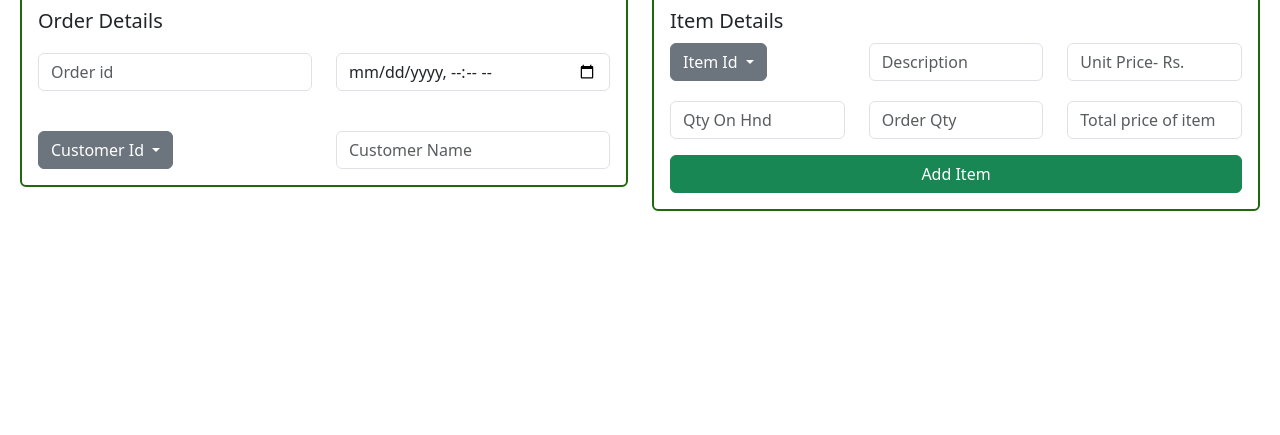
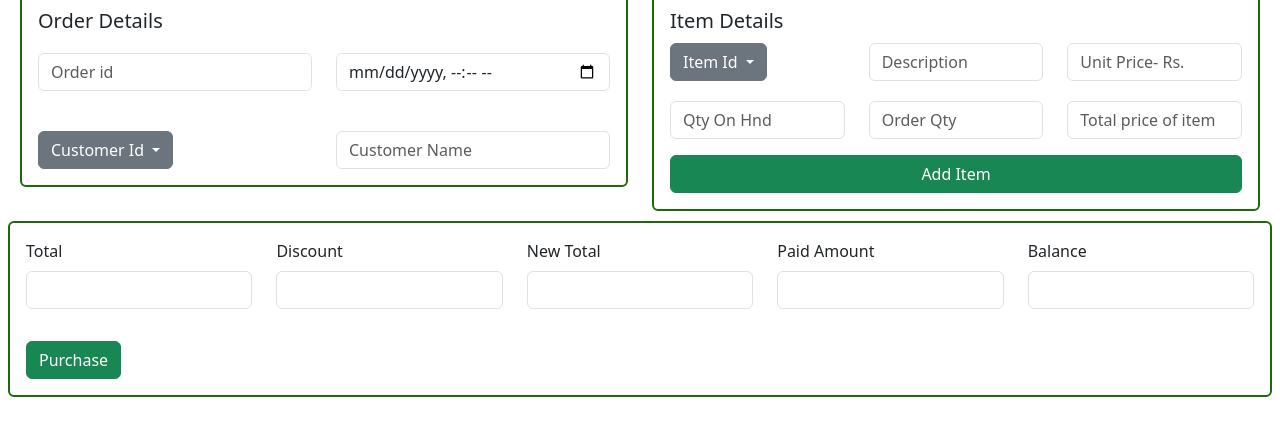
Before and after one commit to dimagisihilel/pos-system, a plain HTML site: page place_order.html in a window 1280 px wide. Shown: the part 85-520 px from the top of the page. Drawn offline with nearby package versions, Linux system fonts and the light colour scheme.

Commit message:
Create Purchase card

```diff
--- a/place_order.html
+++ b/place_order.html
@@ -34,6 +34,9 @@
            margin-top: 7px;
             margin-left: 480px;
         }*/
+        #plcOrdCard{
+            margin-top: 10px;
+        }
 
     </style>
 
@@ -174,6 +177,53 @@
         </div>
     </div>
 
+    <!--place order card-->
+    <div class="card cus-card mx-2" id="plcOrdCard">
+        <div class="card-body">
+            <form>
+                <div class="row">
+                    <div class="col -md-6 mb-3">
+                        <label for="total" class="form-label">Total</label>
+                        <input type="text" class="form-control" id="total">
+                    </div>
+                    <div class="col -md-6 mb-3">
+                        <label for="discount" class="form-label">Discount</label>
+                        <input type="text" class="form-control" id="discount">
+                    </div>
+                    <div class="col -md-6 mb-3">
+                        <label for="newTotal" class="form-label">New Total</label>
+                        <input type="text" class="form-control" id="newTotal">
+                    </div>
+                    <div class="col -md-6 mb-3">
+                        <label for="paidAmount" class="form-label">Paid Amount</label>
+                        <input type="text" class="form-control" id="paidAmount">
+                    </div>
+                    <div class="col -md-6 mb-3">
+                        <label for="balance" class="form-label">Balance</label>
+                        <input type="text" class="form-control" id="balance">
+                    </div>
+                </div>
+            </form>
+
+            <!--btn Purchase-->
+            <div class="row mt-3">
+                <div class="col">
+                    <button type="button" class="btn btn-success btn-block" id="btnpurchase">Purchase</button>
+                </div>
+            </div>
+        </div>
+    </div>
+
+
+
+
+
+
+
+
+
+
+
 
 <script src="https://cdn.jsdelivr.net/npm/bootstrap@5.3.3/dist/js/bootstrap.bundle.min.js" integrity="sha384-YvpcrYf0tY3lHB60NNkmXc5s9fDVZLESaAA55NDzOxhy9GkcIdslK1eN7N6jIeHz" crossorigin="anonymous"></script>
 
```
